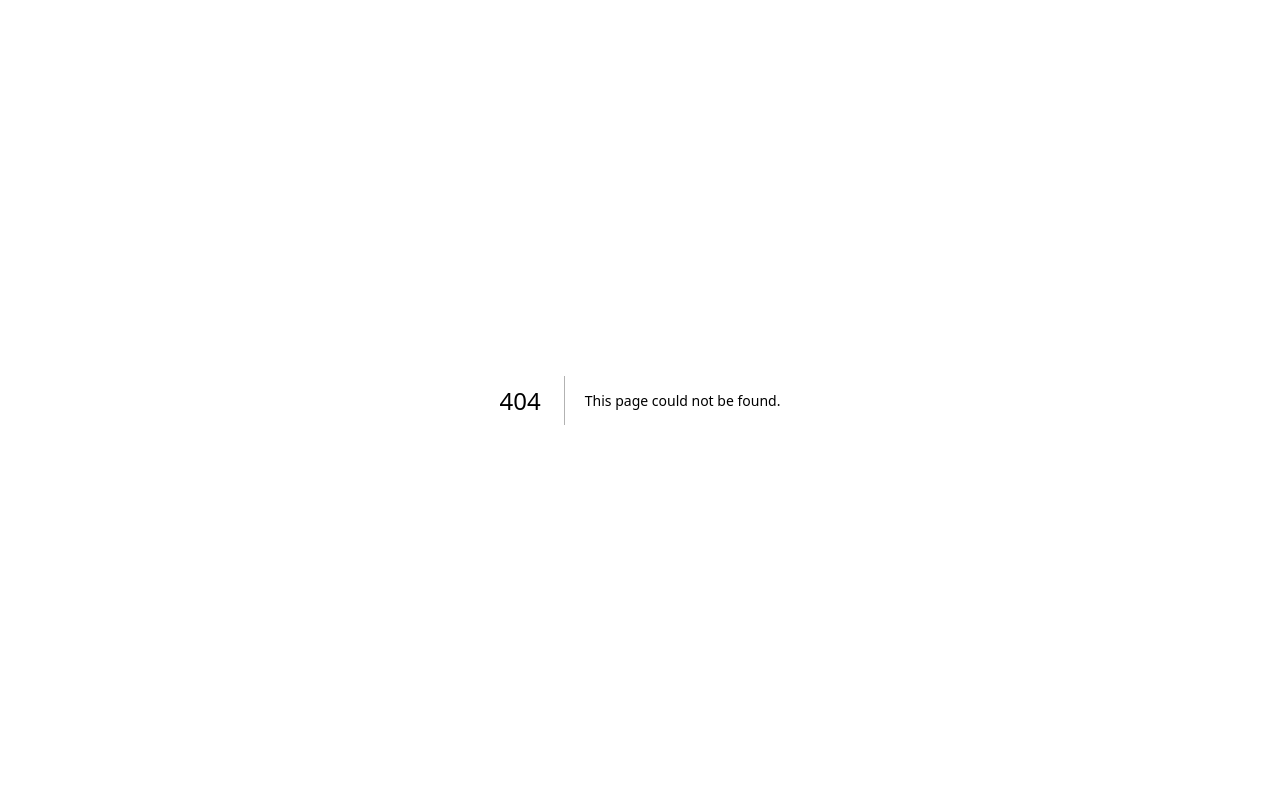
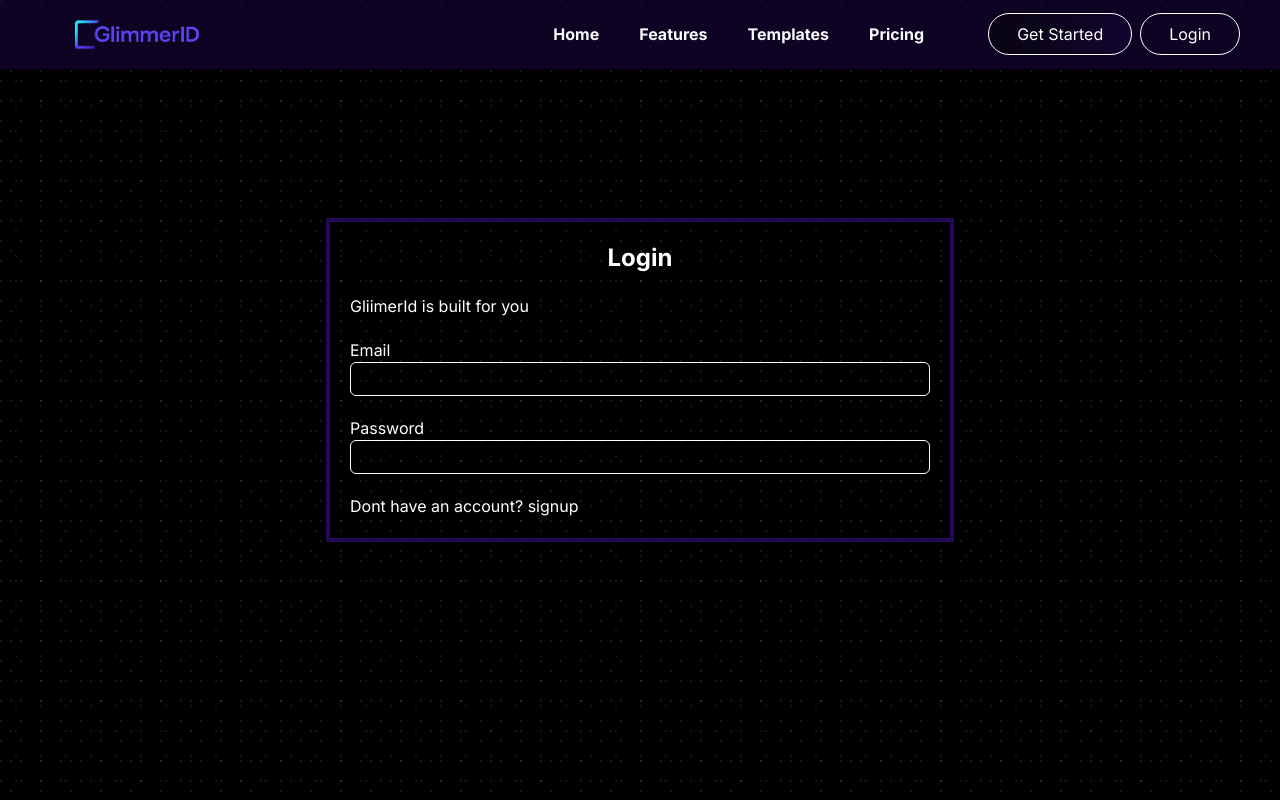
Before and after one commit to Gogo602/Glimmer, a Next.js app: page /login in a window 1280 px wide. Before the commit this address had no page. Shown: the top 800 px of the page. Built offline with nearby package versions, Linux system fonts and the light colour scheme.

Commit message:
Developing login page

```diff
--- /dev/null
+++ b/app/(auth)/login/page.jsx
@@ -0,0 +1,39 @@
+
+
+export default function LoginPage() {
+  return (
+    <section className="min-h-screen w-full bg-black relative flex items-center justify-center px-3">
+        {/* Dark Noise Colored Background */}
+      <div
+        className="absolute inset-0 z-0"
+        style={{
+        background: "#000000",
+        backgroundImage: `
+          radial-gradient(circle at 1px 1px, rgba(139, 92, 246, 0.2) 1px, transparent 0),
+          radial-gradient(circle at 1px 1px, rgba(59, 130, 246, 0.18) 1px, transparent 0),
+          radial-gradient(circle at 1px 1px, rgba(236, 72, 153, 0.15) 1px, transparent 0)
+        `,
+        backgroundSize: "20px 20px, 30px 30px, 25px 25px",
+        backgroundPosition: "0 0, 10px 10px, 15px 5px",
+        }}
+      />
+        <div className="relative text-white border-4 border-[#270A63E5] p-5 w-full -mt-10 md:w-1/2">
+            <div className="space-y-5">
+                  <h2 className="text-center text-2xl font-bold">Login</h2>
+                  <p>GliimerId is built for you</p>
+                <form action="" className="flex flex-col w-full space-y-5">
+                    <div>
+                        <label htmlFor="email" className="pb-2">Email</label>
+                        <input type="email" className="border border-white hover:border-[#270A63E5] px-4 py-1 rounded-md block outline-none w-full"/>
+                    </div>
+                    <div>
+                        <label htmlFor="password" className="pb-2">Password</label>
+                        <input type="password" className="border border-white hover:border-[#270A63E5] px-4 py-1 rounded-md block outline-none w-full"/>
+                    </div>
+                </form>
+                <p>Dont have an account? signup</p>
+            </div>
+        </div>
+    </section>
+  )
+}
--- a/app/layout.jsx
+++ b/app/layout.jsx
@@ -1,5 +1,7 @@
+import Navbar from "@/components/home/Navbar";
 import "./globals.css";
 import { Inter } from "next/font/google";
+import Footer from "@/components/home/Footer";
 
 const inter = Inter({ subsets: ['latin'] });
 ;
@@ -18,12 +20,13 @@ export default async function RootLayout({ children }) {
           <body
             className={inter.className}
           >
-              {/* <Header /> */}
+
+              <Navbar />
               <main className="">
               {children}
               </main>
-              {/* <Footer />
-              <ToastContainer/> */}
+              <Footer />
+              {/* <ToastContainer/>  */}
           </body>
         </html>
 
--- a/app/page.jsx
+++ b/app/page.jsx
@@ -1,6 +1,5 @@
 import React from "react";
 import Hero from '../components/home/Hero'
-import Navbar from '../components/home/Navbar';
 import Body from "@/components/home/Body";
 
 
@@ -22,7 +21,6 @@ export default function Home() {
         }}
       />
 
-      <Navbar />
       <main className="relative text-white">
         <Hero />
         <Body />
--- a/components/home/Body.jsx
+++ b/components/home/Body.jsx
@@ -5,7 +5,6 @@ import HowItWorks from "./HowItWorks";
 import Testimonials from "./Testimonials";
 import Faq from "./Faq";
 import Cta from "./Cta";
-import Footer from "./Footer";
 
 
 export default function Body() {
@@ -17,7 +16,6 @@ export default function Body() {
             <Testimonials />
             <Faq />
             <Cta />
-            <Footer />
         </div>
     </div>
   );
--- a/components/home/Footer.jsx
+++ b/components/home/Footer.jsx
@@ -5,7 +5,7 @@ function Footer() {
 
     return (
         <section
-            className='px-10 bg-black/70'
+            className='px-10 bg-black'
         >
             <div className=" inset-0 bg-white opacity-90"></div>
 
```
